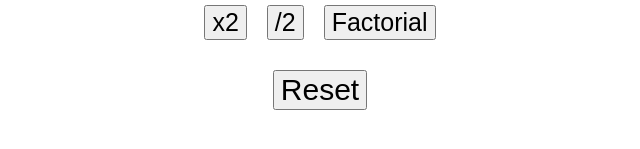
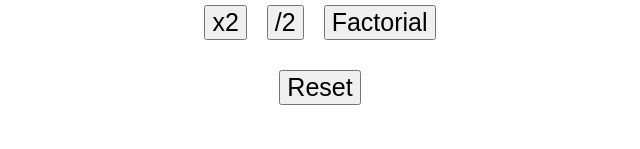
Before and after one commit to walterlee7/react-redux-project, a React (Create React App) app: page / in a window 1280 px wide. Shown: the part 313-462 px from the top of the page, without its empty margins (320-960 px from the left). Built offline with nearby package versions, Linux system fonts and the light colour scheme.

Commit message:
readme update

```diff
--- a/src/components/counter.js
+++ b/src/components/counter.js
@@ -57,7 +57,7 @@ class Counter extends React.Component {
                     <button onClick={this.factorial} style={{ margin: 10, fontSize: 25 }}>Factorial</button>
                 </div>
                 <div style={{ margin: 10 }}>
-                    <button onClick={this.reset} style={{ margin: 10, fontSize: 30 }}>Reset</button>
+                    <button onClick={this.reset} style={{ margin: 10, fontSize: 25 }}>Reset</button>
                 </div>
             </div>
         )
```
Also changed, not shown: 1 other file (tests, documents, lock files or other folders).
